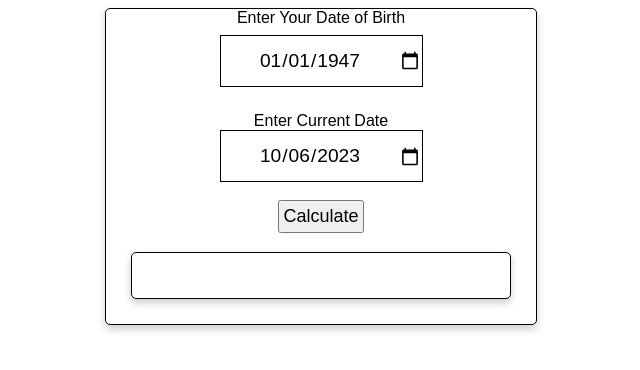
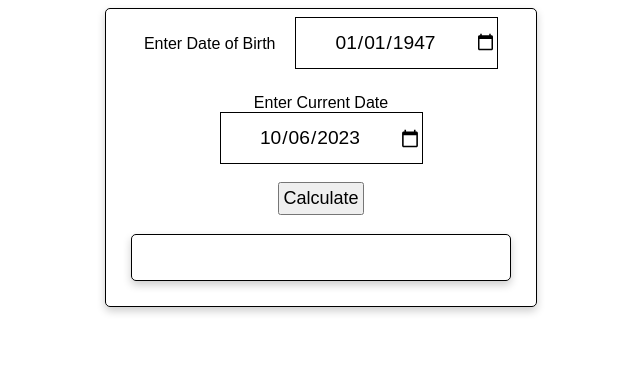
Before and after one commit to assamcareer/Age-Calculator, a plain HTML site: page index.html in a window 1280 px wide. Shown: the whole page, without its empty margins (319-959 px from the left). Drawn offline with Linux system fonts and the light colour scheme.

Commit message:
Update index.html

```diff
--- a/index.html
+++ b/index.html
@@ -12,7 +12,7 @@
 
 
 		<div>
-			<label>Enter Your Date of Birth</label>
+			<label>Enter Date of Birth</label>
 
 			<input id="inputDob"
 				type="date"
```
